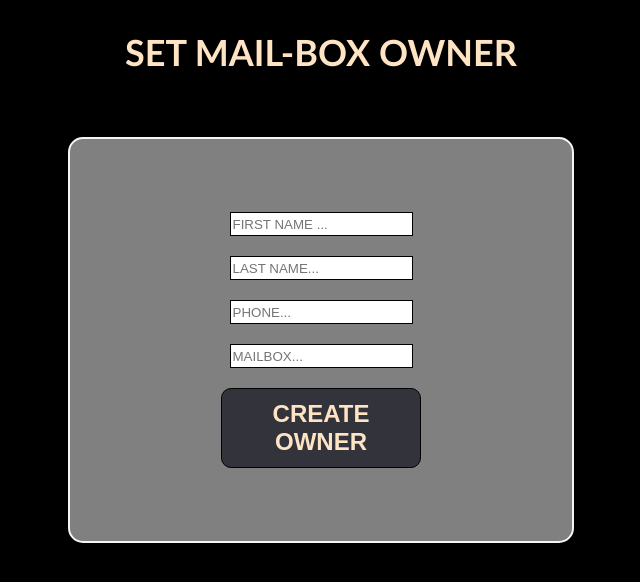
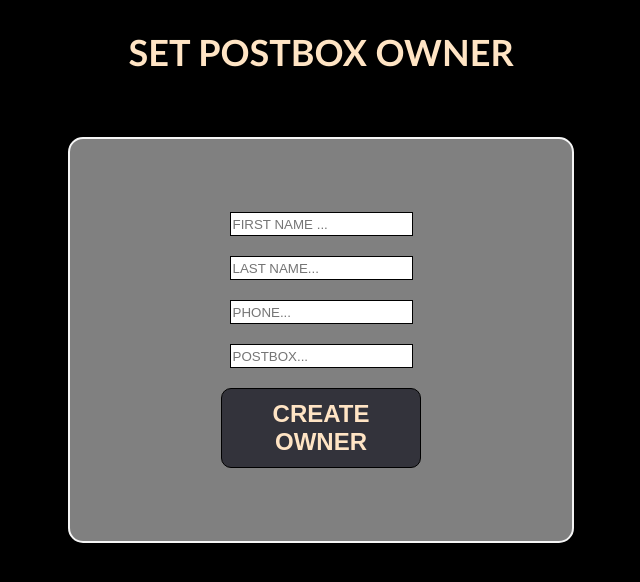
Before and after one commit to EitanCher/Cinneret_PHP_InfoSec_FinalProject, a PHP site: page /CRUD_Create.php in a window 1280 px wide. Shown: the top 582 px of the page, without its empty margins (319-959 px from the left). Run offline with PHP 8.4, Linux system fonts and the light colour scheme.

```diff
--- a/CRUD_Create.php
+++ b/CRUD_Create.php
@@ -1,5 +1,4 @@
 <?php
-// var_dump($_GET);
 
 include "mysql_conn.php";
 $mysql_obj = new mysql_conn();
@@ -9,9 +8,8 @@ if(isset($_GET['btnCreate'])) {
     include "class_boxOwners.php";
     $myObj = new BoxOwner($mysql);
     $myResult = $myObj->CreateBoxOwner($_GET);
+
     if ($myResult) {
-        // $myBox = $_GET['boxNumber'];
-        // header("location: CRUD_Update.php?rbox".$myBox);
         header("location: CRUD_Read_Delete.php");
     }
     else {
@@ -28,16 +26,16 @@ if(isset($_GET['btnCreate'])) {
     <meta charset="UTF-8">
     <meta name="viewport" content="width=device-width, initial-scale=1.0">
     <meta http-equiv="X-UA-Compatible" content="ie=edge">
-    <title>New Box Owner</title>
+    <title>New Owner</title>
 </head>
 <body>
     <div id="container">
-        <h2>SET MAIL-BOX OWNER</h2>
+        <h2>SET POSTBOX OWNER</h2>
         <form action="" method="get">
             <input type="text" name="boxOwnerFName" placeholder="FIRST NAME ..." /><br>
             <input type="text" name="boxOwnerLName" placeholder="LAST NAME..." /><br>
             <input type="text" name="phone" placeholder="PHONE..." /><br>
-            <input type="text" name="boxNumber" placeholder="MAILBOX..." /><br>
+            <input type="text" name="boxNumber" placeholder="POSTBOX..." /><br>
             <button name="btnCreate" value="1">CREATE OWNER</button>
         </form>
     </div>
```
